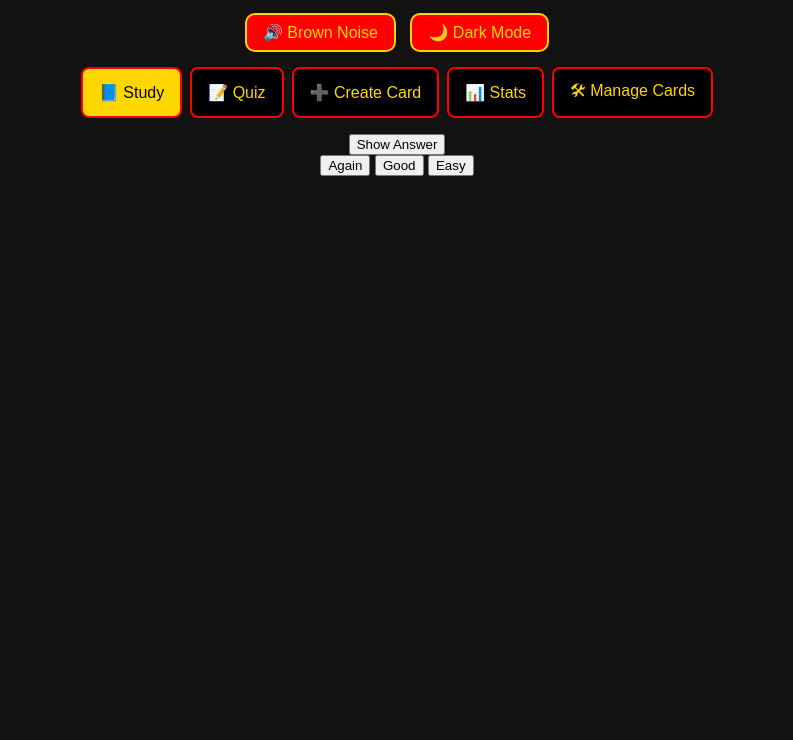
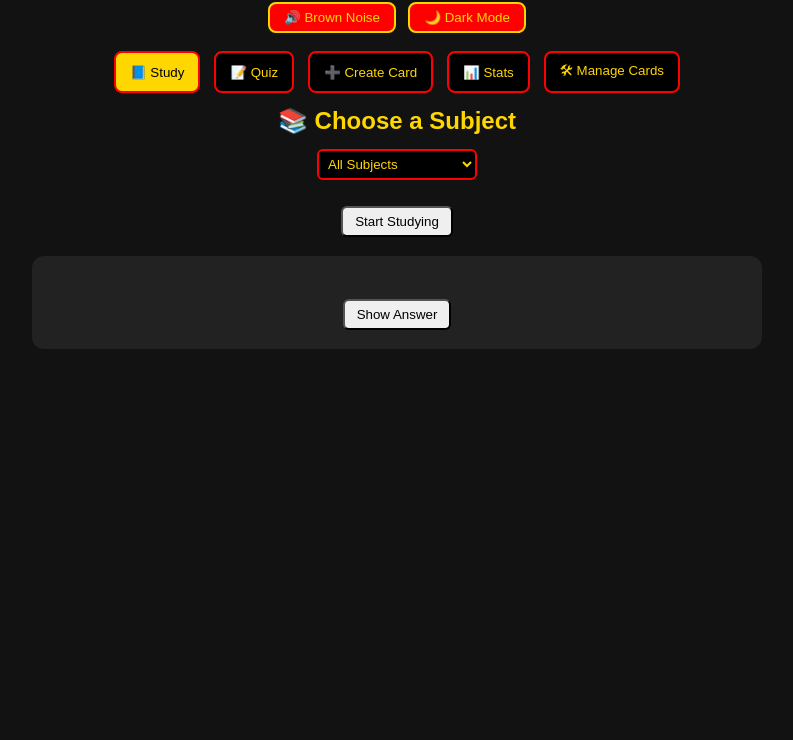
Before and after one commit to novise17/Study_Tool3000, a plain HTML site: page index.html in a window 1280 px wide. Shown: the part 60-800 px from the top of the page, without its empty margins (243-1036 px from the left). Drawn offline with Linux system fonts and the light colour scheme.

Commit message:
Update style.css

```diff
--- a/style.css
+++ b/style.css
@@ -1,4 +1,3 @@
-/* --- GENERAL --- */
 body {
   font-family: Arial, sans-serif;
   background: #1c1c1c;
@@ -6,7 +5,6 @@ body {
   text-align: center;
   margin: 0;
   padding: 0;
-  transition: background 0.3s, color 0.3s;
 }
 
 body.dark {
@@ -14,69 +12,45 @@ body.dark {
   color: #fff;
 }
 
-h1, h2 {
-  color: gold;
-  text-shadow: 1px 1px 2px black;
-  margin: 15px 0;
+h1,h2 { color: gold; margin: 10px 0; text-shadow:1px1px2px black;}
+
+#topControls { margin:10px auto; }
+#topControls button {
+  background:red; color:gold; border:2px solid gold;
+  padding:6px 14px; margin:4px; border-radius:8px; cursor:pointer;
+}
+#topControls button:hover{ background:gold; color:black;}
+
+#tabs { display:flex; justify-content:center; gap:6px; margin:10px 0;}
+#tabs button{
+  background:black; color:gold; border:2px solid red;
+  padding:8px 14px; border-radius:8px; cursor:pointer;
+}
+#tabs button:hover{ background:red;}
+#tabs button.activeTab{ background:gold; color:black;}
+
+.tabContent{ display:none; margin:0 auto 15px; width:90%; max-width:700px;}
+.tabContent.active{ display:block;}
+
+#card{
+  display:flex; flex-direction:column; align-items:center; justify-content:center;
+  background:#222; border-radius:12px; width:90%; max-width:700px;
+  margin:10px auto; padding:15px; text-align:center;
+}
+#card p{ margin:6px 0; }
+.hidden{ display:none; }
+input,select{
+  background:black; color:gold; border:2px solid red; border-radius:6px; padding:5px; margin:4px 0;
 }
 
-/* --- TOP CONTROLS --- */
-#topControls {
-  margin: 10px auto;
+button{ border-radius:6px; padding:6px 12px; margin:4px; cursor:pointer; }
+
+.manageCardItem{ border:1px solid red; padding:6px; margin:4px 0; border-radius:8px; background:#333; text-align:left;}
+.manageCardItem input{ width:90%; margin-bottom:3px;}
+.manageCardItem button{ background:red; color:gold; border:1px solid gold; margin-right:3px;}
+.manageCardItem button:hover{ background:gold; color:black;}
+
+.efficiencyBarContainer{
+  background:#333; border-radius:8px; width:80%; height:18px; margin:4px auto;
 }
-
-#topControls button {
-  background: red;
-  color: gold;
-  border: 2px solid gold;
-  padding: 8px 16px;
-  margin: 5px;
-  font-size: 16px;
-  border-radius: 10px;
-  cursor: pointer;
-  transition: 0.2s;
-}
-
-#topControls button:hover {
-  background: gold;
-  color: black;
-}
-
-/* --- NAVIGATION TABS --- */
-#tabs {
-  display: flex;
-  justify-content: center;
-  gap: 8px;
-  margin: 10px 0;
-}
-
-#tabs button {
-  background: black;
-  color: gold;
-  border: 2px solid red;
-  padding: 10px 16px;
-  font-size: 16px;
-  border-radius: 8px;
-  cursor: pointer;
-  transition: 0.3s;
-}
-
-#tabs button:hover {
-  background: red;
-  color: gold;
-}
-
-#tabs button.activeTab {
-  background: gold;
-  color: black;
-}
-
-/* --- TAB CONTENT --- */
-.tabContent {
-  display: none;
-  margin: 0 auto 20px;
-  width: 90%;
-  max-width: 700px;
-}
-
-.ta
+.efficiencyBar{ height:100%; border-radius:8px; width:0%; transition:width 0.5s;}
```
